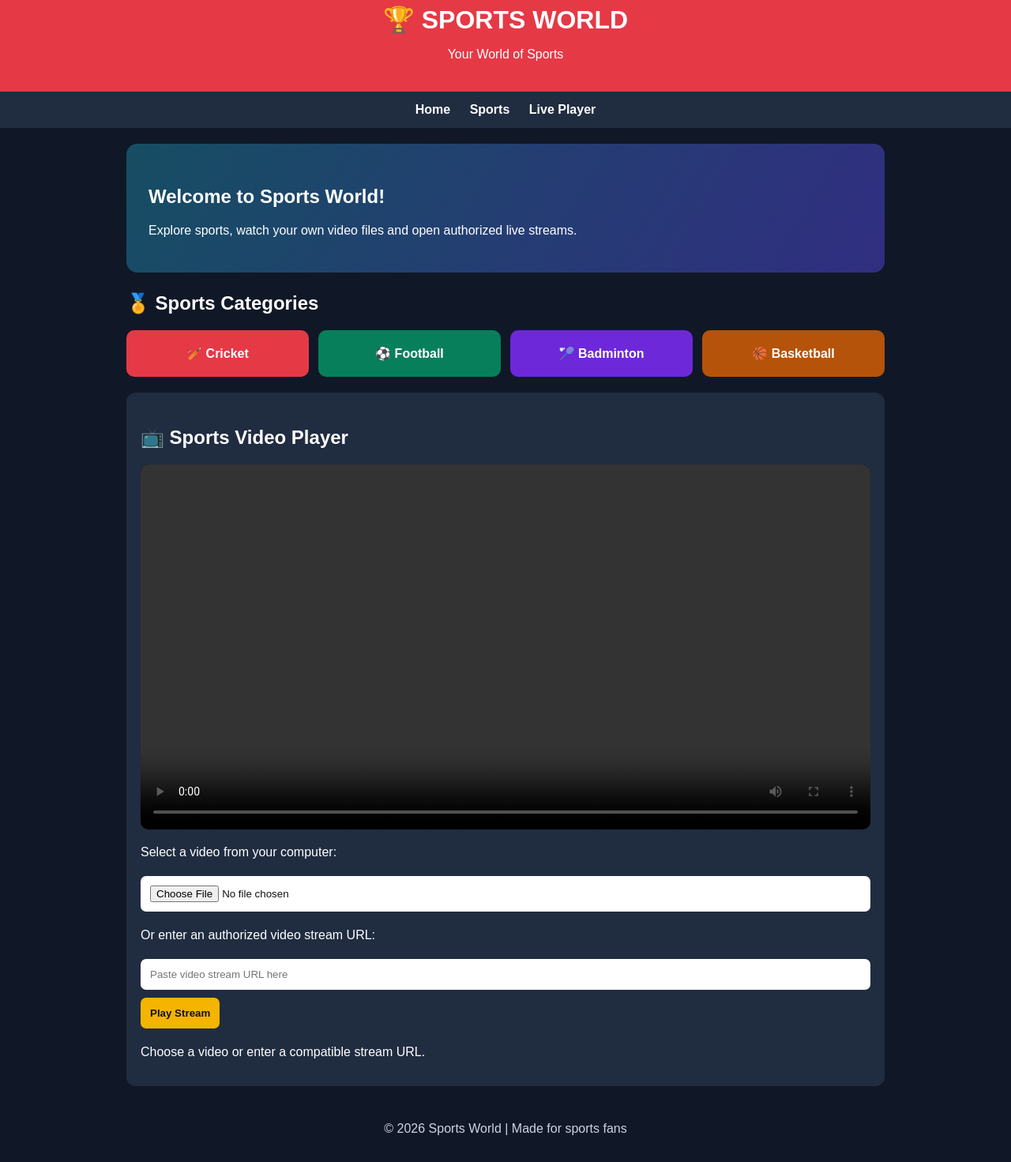
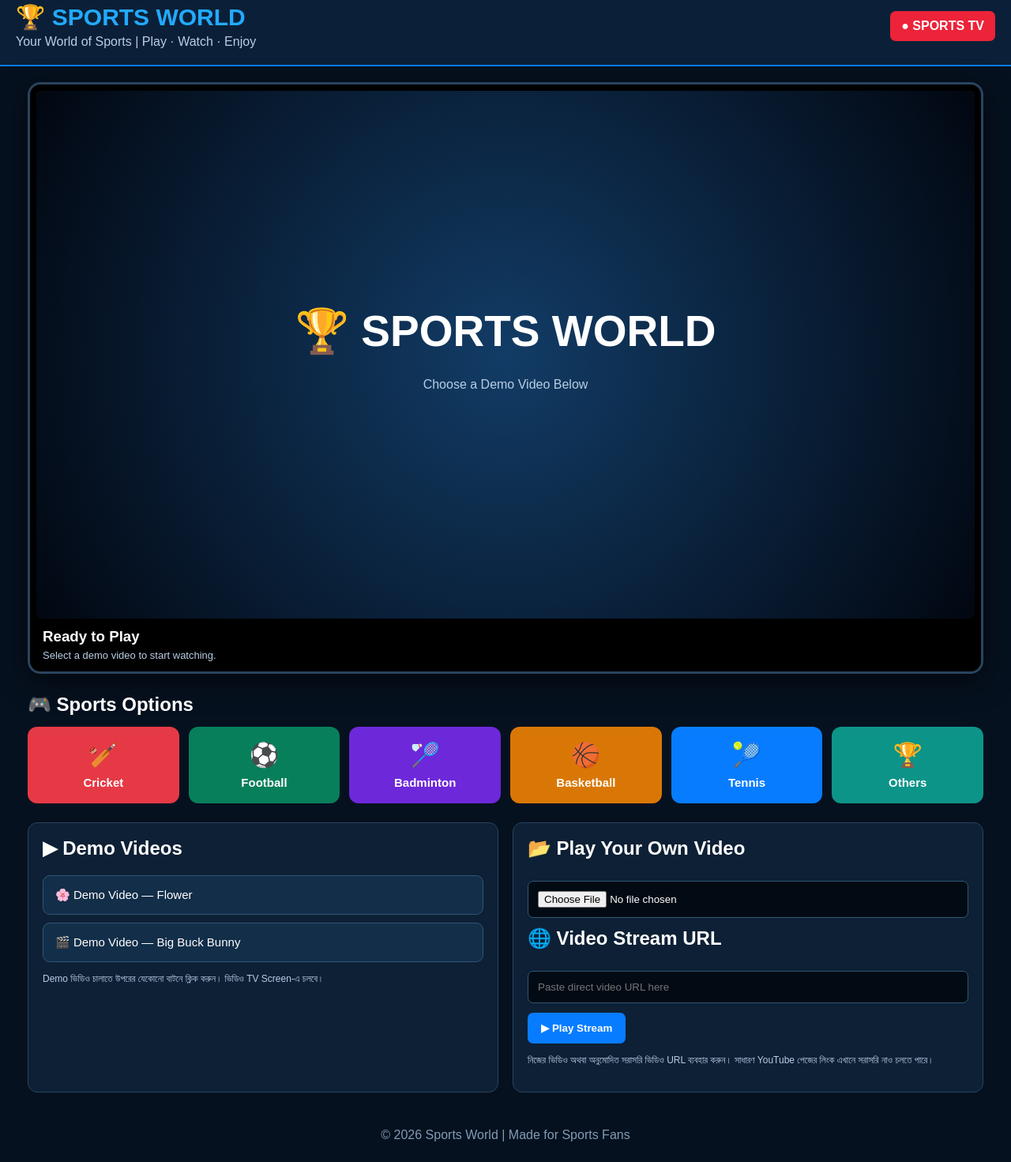
Before and after one commit to milon44542/sports-world, a plain HTML site: page index.html in a window 1280 px wide. Shown: the part 16-1487 px from the top of the page at 79% size. Drawn offline with Linux system fonts and the light colour scheme.

Commit message:
Update index.html

```diff
--- a/index.html
+++ b/index.html
@@ -5,93 +5,437 @@
 <meta charset="UTF-8">
 <meta name="viewport" content="width=device-width, initial-scale=1.0">
 <title>Sports World</title>
+
 <style>
 *{box-sizing:border-box}
-body{margin:0;background:#101827;color:white;font-family:Arial,sans-serif}
-header{background:#e63946;padding:22px;text-align:center}
-header h1{margin:0;font-size:32px}
-nav{background:#202c40;padding:14px;text-align:center}
-nav a{color:white;text-decoration:none;margin:10px;font-weight:bold}
-main{max-width:1000px;margin:auto;padding:20px}
-.hero{background:linear-gradient(120deg,#164e63,#312e81);padding:28px;border-radius:14px}
-h2{margin-top:25px}
-.categories{display:grid;grid-template-columns:repeat(auto-fit,minmax(130px,1fr));gap:12px}
-.category{padding:20px 10px;text-align:center;border-radius:10px;font-weight:bold}
-.category:nth-child(1){background:#e63946}
-.category:nth-child(2){background:#087f5b}
-.category:nth-child(3){background:#6d28d9}
-.category:nth-child(4){background:#b45309}
-.panel{background:#202c40;padding:18px;border-radius:12px;margin-top:20px}
-input,button{padding:12px;border:0;border-radius:7px;margin:5px 0}
-input{width:100%;background:#fff;color:#111}
-button{background:#f4b400;color:#111;font-weight:bold;cursor:pointer}
-video{width:100%;max-height:480px;background:#000;border-radius:10px}
-footer{text-align:center;padding:25px;color:#cbd5e1}
+
+body{
+  margin:0;
+  font-family:Arial,sans-serif;
+  color:#fff;
+  background:#06111f;
+}
+
+header{
+  background:#0b2038;
+  padding:20px;
+  display:flex;
+  justify-content:space-between;
+  align-items:center;
+  border-bottom:2px solid #087cff;
+}
+
+header h1{
+  margin:0;
+  color:#22aaff;
+  font-size:30px;
+}
+
+header p{
+  margin:5px 0 0;
+  color:#b9cee5;
+}
+
+.live{
+  background:#ed2339;
+  padding:10px 14px;
+  border-radius:7px;
+  font-weight:bold;
+}
+
+main{
+  max-width:1250px;
+  margin:auto;
+  padding:20px;
+}
+
+/* TOP TV SCREEN */
+
+.tv{
+  background:#000;
+  padding:8px;
+  border:3px solid #29445e;
+  border-radius:16px;
+  box-shadow:0 10px 35px #0009;
+}
+
+.screen{
+  position:relative;
+  aspect-ratio:16/9;
+  background:#000;
+  overflow:hidden;
+  border-radius:8px;
+}
+
+video{
+  width:100%;
+  height:100%;
+  object-fit:contain;
+  background:#000;
+}
+
+.welcome{
+  position:absolute;
+  inset:0;
+  display:flex;
+  flex-direction:column;
+  justify-content:center;
+  align-items:center;
+  text-align:center;
+  background:radial-gradient(circle,#123c66,#020711);
+  pointer-events:none;
+}
+
+.welcome h2{
+  font-size:clamp(28px,5vw,55px);
+  margin:0 0 10px;
+}
+
+.welcome p{
+  color:#b9cee5;
+}
+
+.tv-info{
+  padding:12px 8px 5px;
+}
+
+.tv-info h3{
+  margin:0 0 5px;
+}
+
+.tv-info p{
+  color:#b9cee5;
+  margin:0;
+  font-size:13px;
+}
+
+/* SPORTS OPTIONS */
+
+.section{
+  margin-top:25px;
+}
+
+.section h2{
+  margin-bottom:14px;
+}
+
+.sports{
+  display:grid;
+  grid-template-columns:repeat(6,1fr);
+  gap:12px;
+}
+
+.sport{
+  border:0;
+  border-radius:12px;
+  padding:18px 8px;
+  color:white;
+  font-weight:bold;
+  font-size:15px;
+  cursor:pointer;
+  transition:.2s;
+}
+
+.sport:hover{
+  transform:translateY(-3px);
+  filter:brightness(1.15);
+}
+
+.sport span{
+  display:block;
+  font-size:30px;
+  margin-bottom:9px;
+}
+
+.c1{background:#e63946}
+.c2{background:#087f5b}
+.c3{background:#6d28d9}
+.c4{background:#d97706}
+.c5{background:#087cff}
+.c6{background:#0d9488}
+
+/* DEMO VIDEOS */
+
+.demo-area{
+  display:grid;
+  grid-template-columns:1fr 1fr;
+  gap:18px;
+  margin-top:24px;
+}
+
+.panel{
+  background:#0d2035;
+  border:1px solid #29445e;
+  border-radius:12px;
+  padding:18px;
+}
+
+.panel h2{
+  margin-top:0;
+}
+
+.demo-button{
+  display:block;
+  width:100%;
+  text-align:left;
+  background:#122e49;
+  border:1px solid #315675;
+  border-radius:9px;
+  padding:15px;
+  color:white;
+  margin-bottom:10px;
+  cursor:pointer;
+  font-size:15px;
+}
+
+.demo-button:hover{
+  background:#17436c;
+}
+
+input{
+  width:100%;
+  padding:12px;
+  margin:7px 0 12px;
+  background:#020b14;
+  color:white;
+  border:1px solid #315675;
+  border-radius:7px;
+}
+
+.action{
+  background:#087cff;
+  color:white;
+  border:0;
+  border-radius:7px;
+  padding:12px 17px;
+  font-weight:bold;
+  cursor:pointer;
+}
+
+.note{
+  font-size:12px;
+  line-height:1.6;
+  color:#b9cee5;
+}
+
+footer{
+  text-align:center;
+  padding:25px;
+  color:#829bb5;
+}
+
+@media(max-width:800px){
+  .sports{grid-template-columns:repeat(3,1fr)}
+  .demo-area{grid-template-columns:1fr}
+}
+
+@media(max-width:480px){
+  header{padding:14px}
+  header h1{font-size:22px}
+  .live{font-size:11px;padding:8px}
+  main{padding:12px}
+  .sports{grid-template-columns:repeat(2,1fr)}
+}
 </style>
 </head>
+
 <body>
+
 <header>
+  <div>
     <h1>🏆 SPORTS WORLD</h1>
-<p>Your World of Sports</p>
+    <p>Your World of Sports | Play · Watch · Enjoy</p>
+  </div>
+  <div class="live">● SPORTS TV</div>
 </header>
-<nav>
-<a href="#home">Home</a>
-<a href="#sports">Sports</a>
-<a href="#live">Live Player</a>
-</nav>
-<main id="home">
-<section class="hero">
-<h2>Welcome to Sports World!</h2>
-<p>Explore sports, watch your own video files and open authorized live streams.</p>
+
+<main>
+
+  <!-- TV SCREEN AT THE TOP -->
+
+  <section class="tv">
+    <div class="screen">
+
+      <video id="player" controls playsinline></video>
+
+      <div class="welcome" id="welcome">
+        <h2>🏆 SPORTS WORLD</h2>
+        <p>Choose a Demo Video Below</p>
+      </div>
+
+    </div>
+
+    <div class="tv-info">
+      <h3 id="videoTitle">Ready to Play</h3>
+      <p id="videoStatus">Select a demo video to start watching.</p>
+    </div>
   </section>
 
-<h2 id="sports">🏅 Sports Categories</h2>
-<div class="categories">
-<div class="category">🏏 Cricket</div>
-<div class="category">⚽ Football</div>
-<div class="category">🏸 Badminton</div>
-<div class="category">🏀 Basketball</div>
+  <!-- SPORTS OPTIONS BELOW THE TV -->
+
+  <section class="section">
+    <h2>🎮 Sports Options</h2>
+
+    <div class="sports">
+
+      <button class="sport c1" data-sport="Cricket">
+        <span>🏏</span>Cricket
+      </button>
+
+      <button class="sport c2" data-sport="Football">
+        <span>⚽</span>Football
+      </button>
+
+      <button class="sport c3" data-sport="Badminton">
+        <span>🏸</span>Badminton
+      </button>
+
+      <button class="sport c4" data-sport="Basketball">
+        <span>🏀</span>Basketball
+      </button>
+
+      <button class="sport c5" data-sport="Tennis">
+        <span>🎾</span>Tennis
+      </button>
+
+      <button class="sport c6" data-sport="Others">
+        <span>🏆</span>Others
+      </button>
+
+    </div>
+  </section>
+
+  <!-- DEMO VIDEO AND CUSTOM VIDEO OPTIONS -->
+
+  <section class="demo-area">
+
+    <div class="panel">
+      <h2>▶ Demo Videos</h2>
+
+      <button class="demo-button" data-demo="flower">
+        🌸 Demo Video — Flower
+      </button>
+
+      <button class="demo-button" data-demo="bunny">
+        🎬 Demo Video — Big Buck Bunny
+      </button>
+
+      <p class="note">
+        Demo ভিডিও চালাতে উপরের যেকোনো বাটনে ক্লিক করুন।
+        ভিডিও TV Screen-এ চলবে।
+      </p>
     </div>
 
-<section class="panel" id="live">
-<h2>📺 Sports Video Player</h2>
-<video id="player" controls playsinline></video>
-<p>Select a video from your computer:</p>
-<input type="file" id="file" accept="video/*">
-<p>Or enter an authorized video stream URL:</p>
-<input id="stream" type="url" placeholder="Paste video stream URL here">
-<button id="play">Play Stream</button>
-<p id="message">Choose a video or enter a compatible stream URL.</p>
+    <div class="panel">
+      <h2>📂 Play Your Own Video</h2>
+
+      <input type="file" id="videoFile" accept="video/*">
+
+      <h2>🌐 Video Stream URL</h2>
+
+      <input
+        type="url"
+        id="streamUrl"
+        placeholder="Paste direct video URL here"
+      >
+
+      <button class="action" id="playStream">
+        ▶ Play Stream
+      </button>
+
+      <p class="note">
+        নিজের ভিডিও অথবা অনুমোদিত সরাসরি ভিডিও URL ব্যবহার করুন।
+        সাধারণ YouTube পেজের লিংক এখানে সরাসরি নাও চলতে পারে।
+      </p>
+    </div>
+
   </section>
+
 </main>
-<footer>© 2026 Sports World | Made for sports fans</footer>
+
+<footer>
+  © 2026 Sports World | Made for Sports Fans
+</footer>
+
 <script>
-const player=document.getElementById('player');
-const file=document.getElementById('file');
-const stream=document.getElementById('stream');
-const message=document.getElementById('message');
+const player = document.getElementById("player");
+const welcome = document.getElementById("welcome");
+const title = document.getElementById("videoTitle");
+const status = document.getElementById("videoStatus");
 
-file.addEventListener('change',()=>{
- if(file.files && file.files[0]){
-   player.src=URL.createObjectURL(file.files[0]);
-   player.play();
-   message.textContent='Your selected video is ready.';
+const demoVideos = {
+  flower: {
+    name: "Demo Video — Flower",
+    url: "https://interactive-examples.mdn.mozilla.net/media/cc0-videos/flower.mp4"
+  },
+  bunny: {
+    name: "Demo Video — Big Buck Bunny",
+    url: "https://storage.googleapis.com/gtv-videos-bucket/sample/BigBuckBunny.mp4"
+  }
+};
+
+function playVideo(url, name) {
+  welcome.style.display = "none";
+  player.src = url;
+  title.textContent = name;
+  status.textContent = "Loading video...";
+  player.load();
+
+  player.play()
+    .then(() => {
+      status.textContent = "Video is playing.";
+    })
+    .catch(() => {
+      status.textContent =
+        "Press the play button or check the video URL.";
+    });
+}
+
+document.querySelectorAll("[data-demo]").forEach(button => {
+  button.addEventListener("click", () => {
+    const video = demoVideos[button.dataset.demo];
+    playVideo(video.url, video.name);
+  });
+});
+
+document.getElementById("videoFile").addEventListener("change", event => {
+  const file = event.target.files[0];
+
+  if (file) {
+    const localUrl = URL.createObjectURL(file);
+    playVideo(localUrl, file.name);
   }
 });
 
-document.getElementById('play').addEventListener('click',()=>{
- const url=stream.value.trim();
- if(!url){
-   message.textContent='Please enter a video stream URL.';
+document.getElementById("playStream").addEventListener("click", () => {
+  const url = document.getElementById("streamUrl").value.trim();
+
+  if (!url) {
+    status.textContent = "Please enter a video URL.";
     return;
   }
- player.src=url;
- player.play().then(()=>{
-   message.textContent='Stream started.';
- }).catch(()=>{
-   message.textContent='This stream may not support direct playback. Try a compatible video URL.';
+
+  playVideo(url, "Custom Video Stream");
+});
+
+player.addEventListener("error", () => {
+  status.textContent =
+    "Video unavailable. Try another demo or compatible video URL.";
+});
+
+document.querySelectorAll("[data-sport]").forEach(button => {
+  button.addEventListener("click", () => {
+    document.querySelectorAll("[data-sport]").forEach(item => {
+      item.style.outline = "none";
+    });
+
+    button.style.outline = "3px solid white";
+
+    status.textContent =
+      button.dataset.sport + " selected. Choose a video below.";
   });
 });
 </script>
+
 </body>
 </html>
```
Lines whose indentation alone changed are shown as unchanged.
